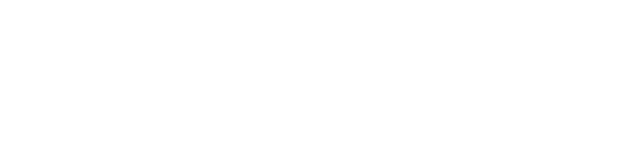
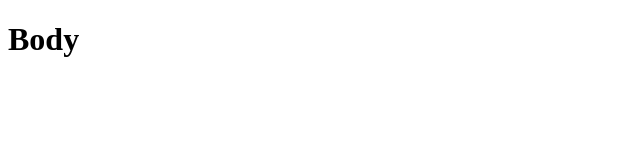
Before and after one commit to PrafulDeore/AJIO, a plain HTML site: page product.html in a window 1280 px wide. Shown: the whole page, without its empty margins (0-640 px from the left). Drawn offline with Linux system fonts and the light colour scheme.

Commit message:
add some

```diff
--- a/product.html
+++ b/product.html
@@ -9,7 +9,7 @@
 </head>
 
 <body>
-
+    <h1>Body</h1>
 </body>
 
 </html>
```
